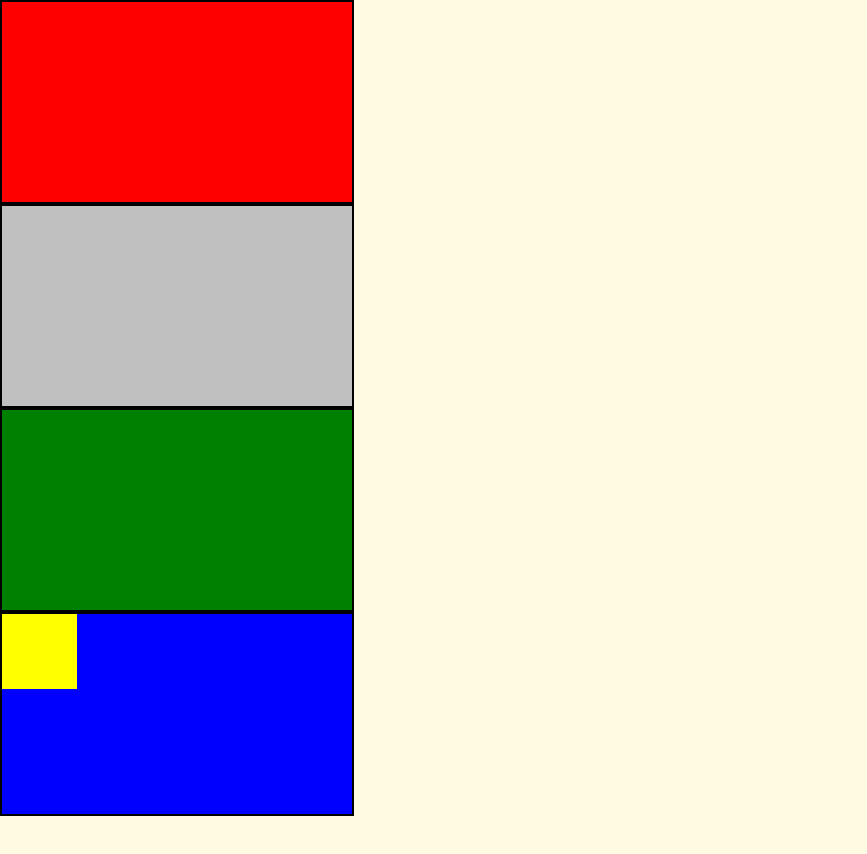
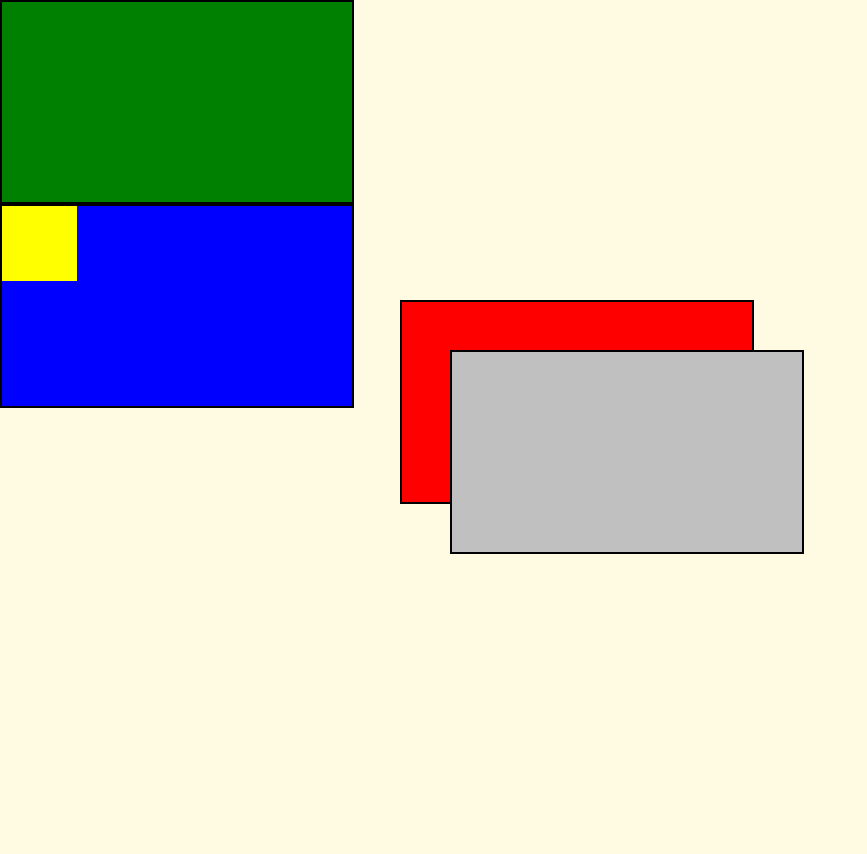
Before and after one commit to DanielDimitrovD/FrontEndDevelopmentFMI, a plain HTML site: page 02-CSS-excercises/excercise-6/index.html in a window 1280 px wide. Shown: the top 854 px of the page, without its empty margins (0-867 px from the left). Drawn offline with Linux system fonts and the light colour scheme.

Commit message:
Modify exercise 2-5 image

```diff
--- a/02-CSS-excercises/excercise-6/edit-me.css
+++ b/02-CSS-excercises/excercise-6/edit-me.css
@@ -1,9 +1,13 @@
 #red {
-
+    position: absolute;
+    margin-top: 300px;
+    margin-left: 400px;
 }
 
 #silver {
-
+    position: absolute;
+    margin-top: 350px;
+    margin-left: 450px;
 }
 
 #green {
```
Also changed, not shown: 02-CSS-excercises/exercise2.png (deleted), 02-CSS-excercises/exercise2_5.png (added).
